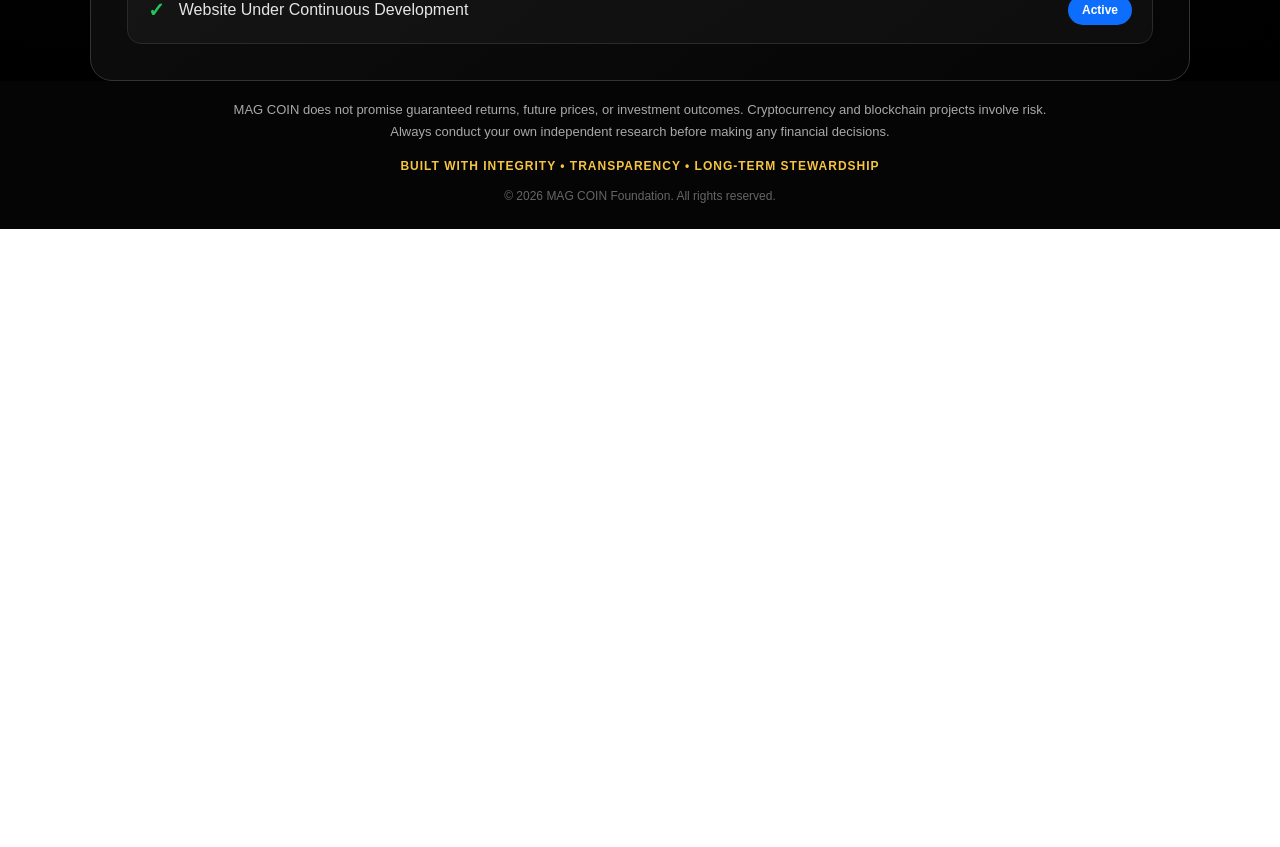
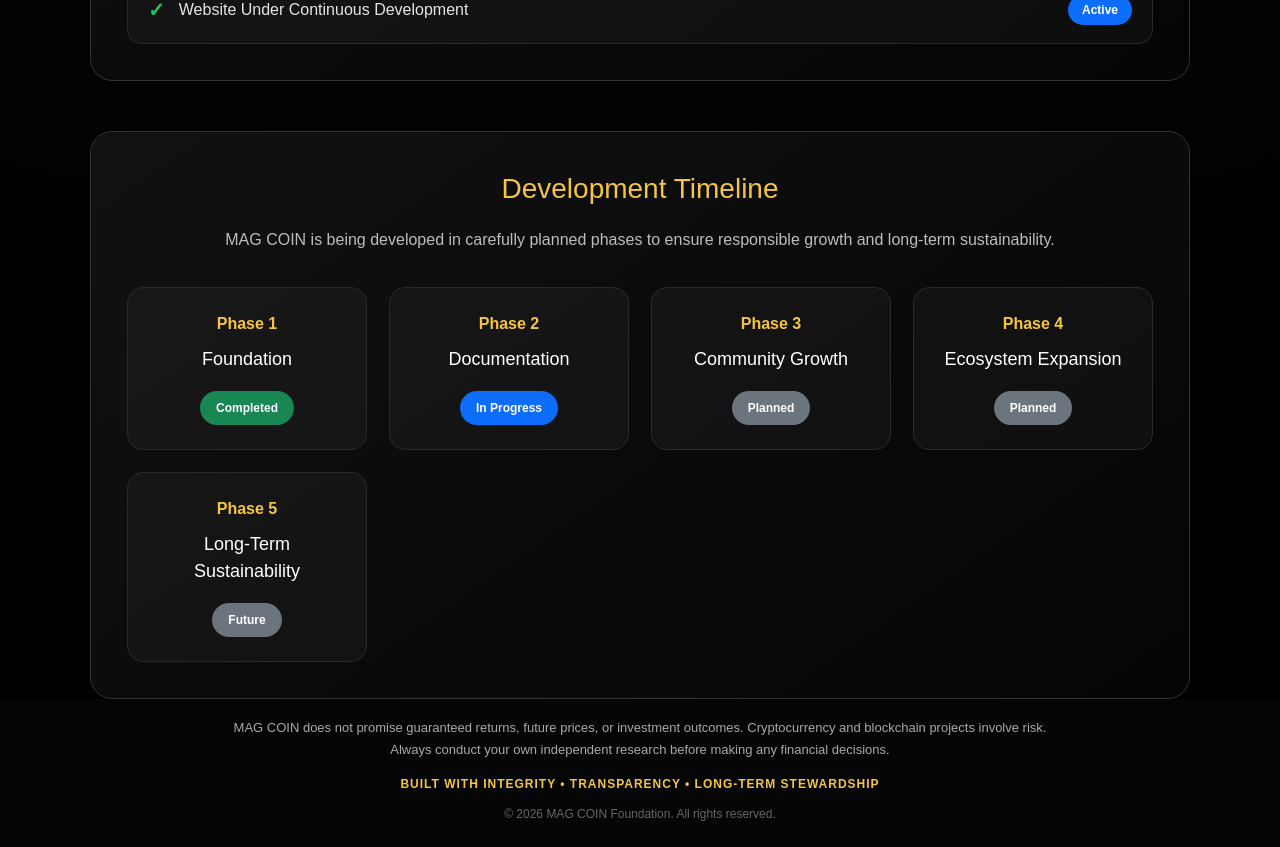
Before and after one commit to MAGZOWN/mag-coin-website, a Next.js app: page / in a window 1280 px wide. Shown: the part 2500-3347 px from the top of the page. Before the commit the page ends 2729 px from the top, so only its background shows below. Built offline with nearby package versions, Linux system fonts and the light colour scheme.

Commit message:
Add Development Timeline to homepage

```diff
--- a/app/page.tsx
+++ b/app/page.tsx
@@ -8,6 +8,7 @@ import Snapshot from "./components/Snapshot";
 import CoreValues from "./components/CoreValues";
 import ProjectStatus from "./components/ProjectStatus";
 import LatestProjectUpdates from "./components/LatestProjectUpdates";
+import DevelopmentTimeline from "./components/DevelopmentTimeline";
 
 export default function Home() {
   return (
@@ -21,6 +22,7 @@ export default function Home() {
           <CoreValues />
           <ProjectStatus />
           <LatestProjectUpdates />
+          <DevelopmentTimeline />
         </section>
       </main>
 
```
